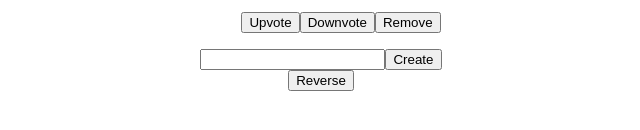
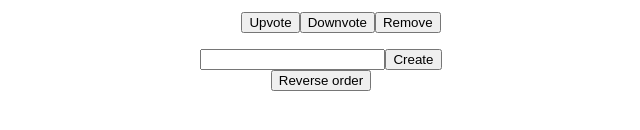
Before and after one commit to Systems-Development-and-Frameworks/code_party_kp, a Vue app in the folder exercises/2/webapp/: page / in a window 1280 px wide. Shown: the part 332-462 px from the top of the page, without its empty margins (319-959 px from the left). Built offline with nearby package versions, Linux system fonts and the light colour scheme.

Commit message:
better naming

```diff
--- a/exercises/2/webapp/src/components/NewsList.vue
+++ b/exercises/2/webapp/src/components/NewsList.vue
@@ -15,7 +15,7 @@
       <button @click="create">Create</button>
     </form>
     <button @click="reverse" id="reverseButton">
-      Reverse
+      Reverse order
     </button>
   </div>
 </template>
```
